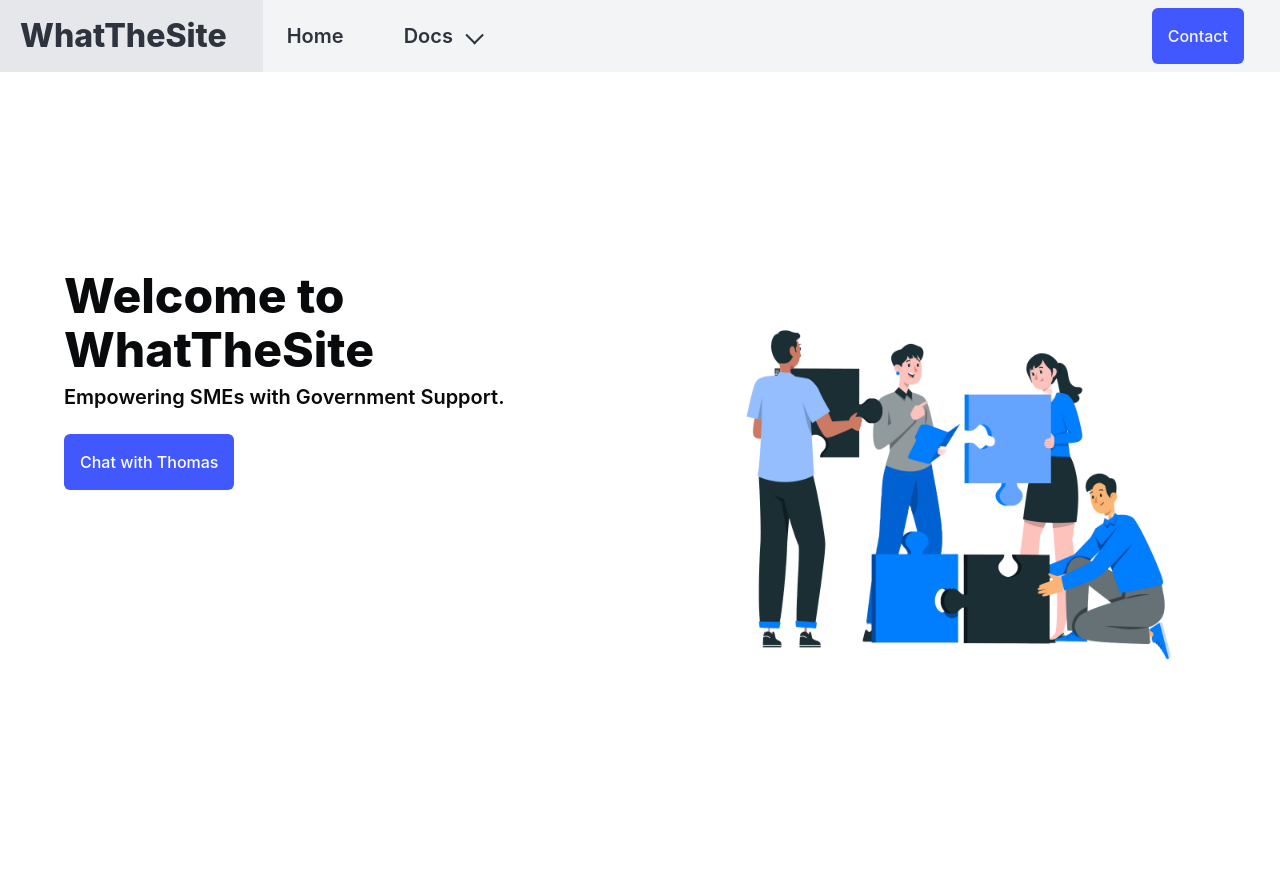
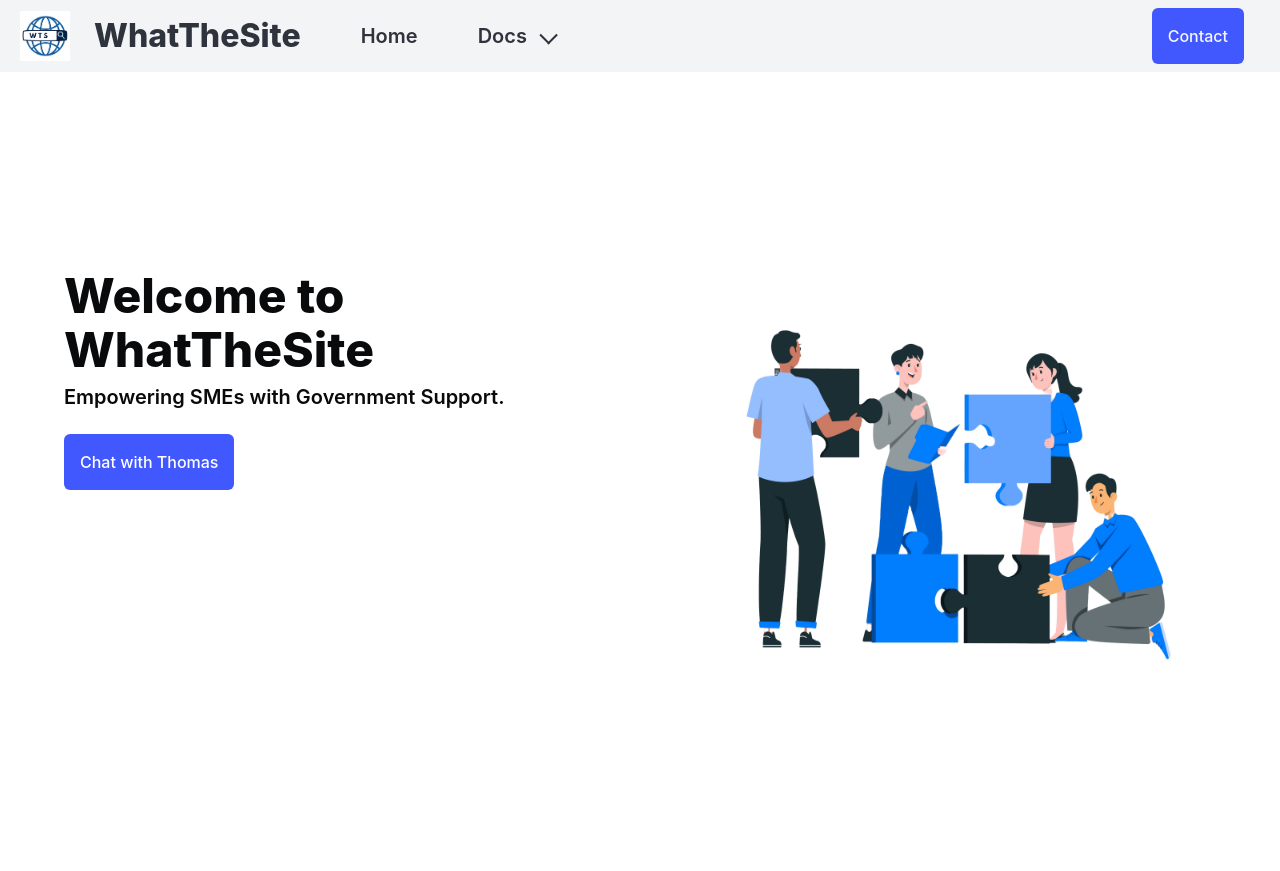
Before and after one commit to GalenLovesCheese/HackOMania, a Flask app: page / in a window 1280 px wide. Shown: the top 871 px of the page. Run offline with Flask 3, Linux system fonts and the light colour scheme.

Commit message:
feat: added logo image + nav bar

```diff
--- a/app/templates/chat.html
+++ b/app/templates/chat.html
@@ -14,8 +14,9 @@
 </head>
 <body>
 <nav class="navbar is-light is-transparent">
-    <div class="navbar-brand">
+    <div class="ml-2 navbar-brand">
         <a class="navbar-item" href="/">
+            <img src="../static/assets/logo.png" class="mr-1" style="max-width: 50px; max-height: 50px;" alt="Logo">
             <h1 class="title ml-2 mr-5 is-color-grey-darker">WhatTheSite</h1>
         </a>
         <div class="navbar-burger js-burger is-light" data-target="navbarExampleTransparentExample">
--- a/app/templates/index.html
+++ b/app/templates/index.html
@@ -14,8 +14,9 @@
 </head>
 <body class="is-background-light is-transparent">
 <nav class="navbar is-light is-transparent">
-    <div class="navbar-brand">
-        <a class="navbar-item" href="">
+    <div class="ml-2 navbar-brand">
+        <a class="navbar-item" href="/">
+            <img src="../static/assets/logo.png" class="mr-1" style="max-width: 50px; max-height: 50px;" alt="Logo">
             <h1 class="title ml-2 mr-5 is-color-grey-darker">WhatTheSite</h1>
         </a>
         <div class="navbar-burger js-burger is-light" data-target="navbarExampleTransparentExample">
@@ -66,8 +67,6 @@
         </div>
     </div>
 </nav>
-
-
 
 <!--Main content -->
 <main>
```
Also changed, not shown: app/static/assets/logo.png (added). Lines whose indentation alone changed are shown as unchanged.
